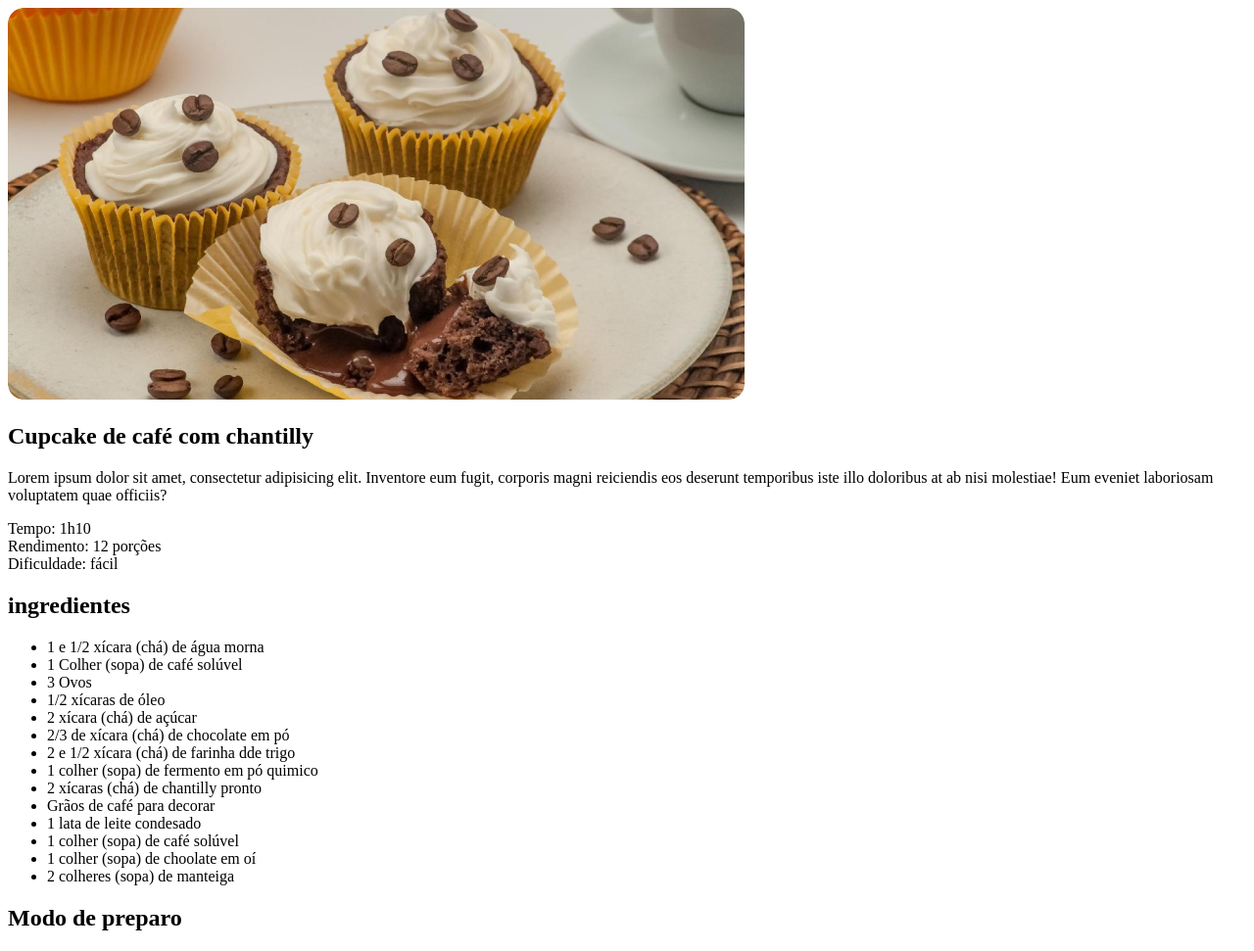
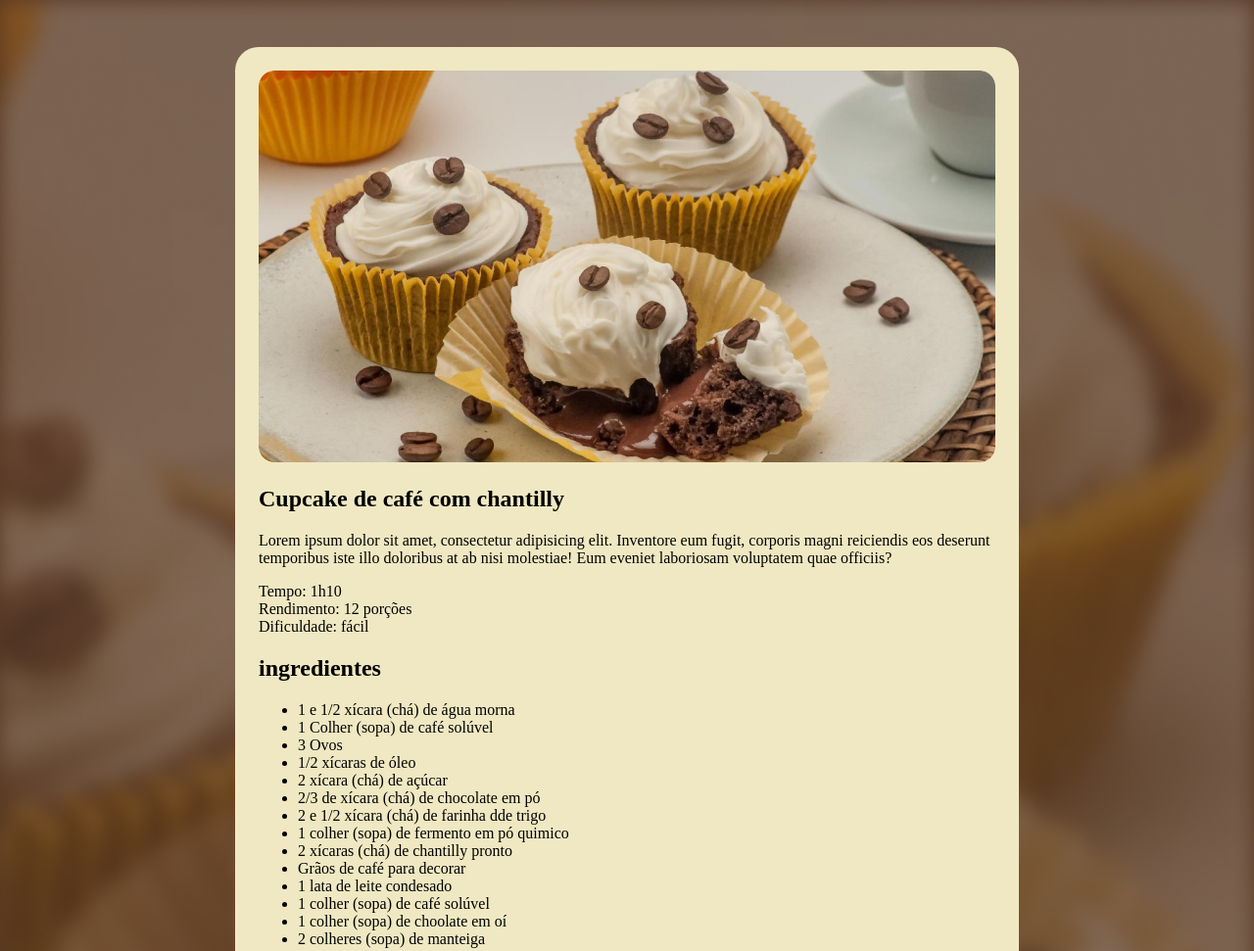
Before and after one commit to LucielRobertooo/Projeto, a plain HTML site: page index.html in a window 1280 px wide. Shown: the top 971 px of the page at 98% size. Drawn offline with Linux system fonts and the light colour scheme.

Commit message:
imagem de fundo estilo #page

```diff
--- a/index.html
+++ b/index.html
@@ -9,7 +9,7 @@
 
 </head>
 <body>
-  <div id="pag">
+  <div id="page">
     <img src="assets/main-image.png" alt="imagem de um cupcake com graos de cafe e um chantilly">
     <main>
   <section id="about">
--- a/style.css
+++ b/style.css
@@ -1,3 +1,17 @@
+
+body {
+  background-image: url(assets/pg.jpg);
+  background-size:  cover;
+}
+#page {
+width: 800px;
+padding: 24px;
+background-color: #F0E8C2;
+border-radius: 24px;
+margin: 48px auto;
+box-sizing: border-box;
+}
+
 img {
 border-radius: 16px;
 }
```
